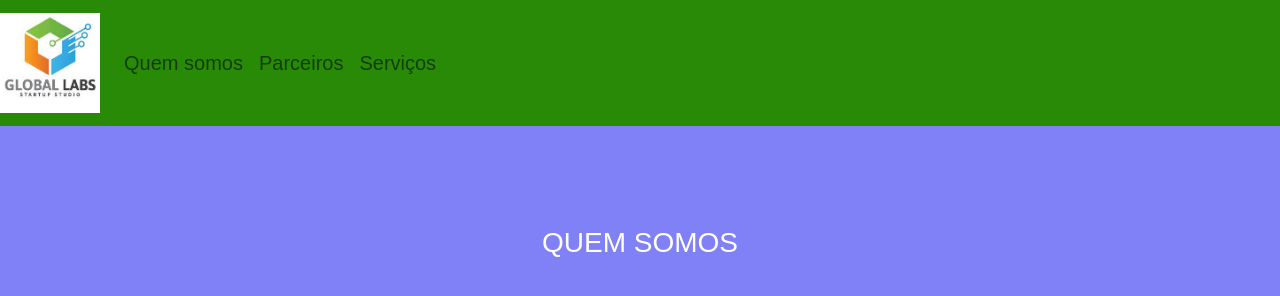
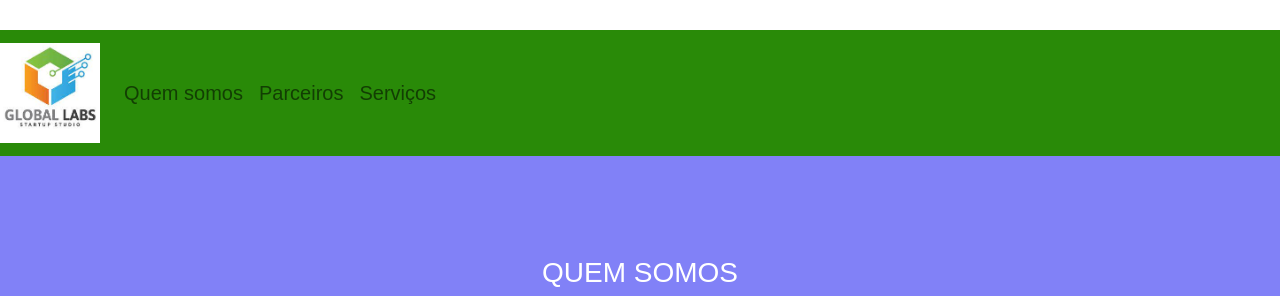
Before and after one commit to ss0vinicius/aula_bootstrap, a plain HTML site: page index.html in a window 1280 px wide. Shown: the top 296 px of the page. Drawn offline with Linux system fonts and the light colour scheme.

Commit message:
finishing introduction to bootstrap course

```diff
--- a/css/style.css
+++ b/css/style.css
@@ -1,6 +1,7 @@
 body {
     font: 20px Ariel, sans-serif;
     margin: auto;
+    padding-top: 30px;
 }
 
 .navbar {
--- a/index.html
+++ b/index.html
@@ -8,7 +8,8 @@
     </head>
 
     <body>
-        <nav class="navbar navbar-expand-lg navbar-light">
+
+        <nav class="navbar navbar-expand-lg sticky-top navbar-light">
             <a class="navbar-brand" href="#">
                 <img src="img/logo-global-labs.jpg" width="100" height="100">
             </a>
```
